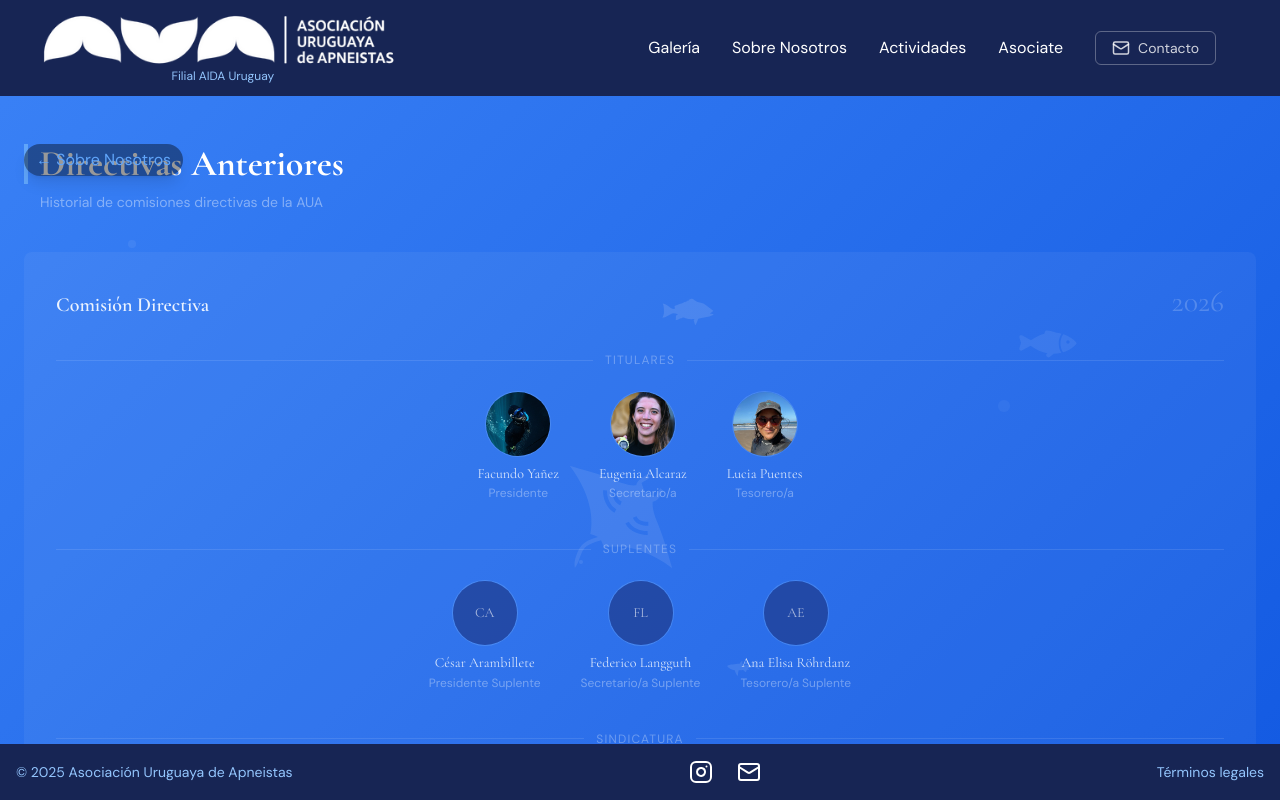
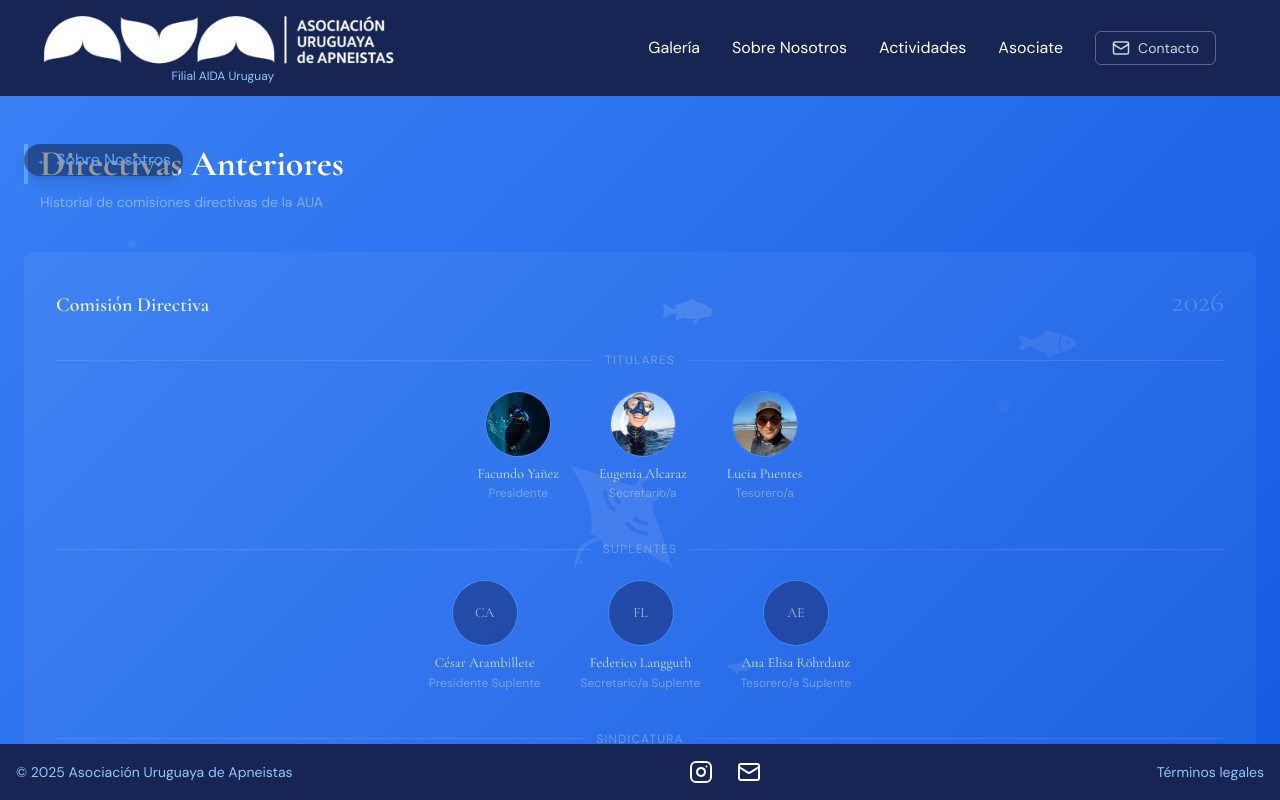
Before and after one commit to diego-caceres/aua-website, a React (Vite) app: page /directivas-anteriores in a window 1280 px wide. Built offline with nearby package versions, Linux system fonts and the light colour scheme.

Commit message:
Add new photo for Eugenia Alcaraz and update references; fix actasAsambleasLink

```diff
--- a/src/constants/directive.ts
+++ b/src/constants/directive.ts
@@ -6,7 +6,7 @@ export interface DirectiveMember {
 
 export const titulares: DirectiveMember[] = [
   { name: "Facundo Yañez", role: "Presidente", photo: "/images/directiva/facu.jpg" },
-  { name: "Eugenia Alcaraz", role: "Secretario/a", photo: "/images/directiva/euge.jpg" },
+  { name: "Eugenia Alcaraz", role: "Secretario/a", photo: "/images/directiva/euge.jpeg" },
   { name: "Lucia Puentes", role: "Tesorero/a", photo: "/images/directiva/lucia.jpg" },
 ];
 
--- a/src/constants/historicalDirectives.ts
+++ b/src/constants/historicalDirectives.ts
@@ -12,7 +12,7 @@ export const historicalDirectives: Directive[] = [
     year: 2026,
     titulares: [
       { name: "Facundo Yañez", role: "Presidente", photo: "/images/directiva/facu.jpg" },
-      { name: "Eugenia Alcaraz", role: "Secretario/a", photo: "/images/directiva/euge.jpg" },
+      { name: "Eugenia Alcaraz", role: "Secretario/a", photo: "/images/directiva/euge.jpeg" },
       { name: "Lucia Puentes", role: "Tesorero/a", photo: "/images/directiva/lucia.jpg" },
     ],
     suplentes: [
@@ -29,11 +29,11 @@ export const historicalDirectives: Directive[] = [
     year: 2025,
     titulares: [
       { name: "Facundo Yañez", role: "Presidente", photo: "/images/directiva/facu.jpg" },
-      { name: "Eugenia Alcaraz", role: "Secretario/a", photo: "/images/directiva/euge.jpg" },
+      { name: "Eugenia Alcaraz", role: "Secretario/a", photo: "/images/directiva/euge.jpeg" },
       { name: "Ana Elisa Röhrdanz", role: "Tesorero/a" },
     ],
     suplentes: [
-      { name: "Nombre Apellido", role: "Presidente Suplente" },
+      { name: "Lucia Puentes", role: "Presidente Suplente", photo: "/images/directiva/lucia.jpg" },
       { name: "Nombre Apellido", role: "Secretario/a Suplente" },
       { name: "Nombre Apellido", role: "Tesorero/a Suplente" },
     ],
--- a/src/constants/info.ts
+++ b/src/constants/info.ts
@@ -5,10 +5,6 @@ export const estatutosLink =
   "https://drive.google.com/file/d/19h01dEG5oO8n9dFh2R3H-g50wTqY809r/view?usp=drive_link";
 
 export const actasAsambleasLink =
-  "https://drive.google.com/file/d/19h01dEG5oO8n9dFh2R3H-g50wTqY809r/view?usp=drive_link";
-
-// El acceso esta publico aun
-// export const actasAsambleasLink =
-//   "https://drive.google.com/drive/u/2/folders/1Ibm1iKaSFaPNFykF7Ddi7GMwDaYu4EFR";
+  "https://drive.google.com/drive/u/2/folders/1Ibm1iKaSFaPNFykF7Ddi7GMwDaYu4EFR";
 
 export const contactEmail = "contacto.aidauruguay@gmail.com";
```
Also changed, not shown: public/images/directiva/euge.jpeg (added).
